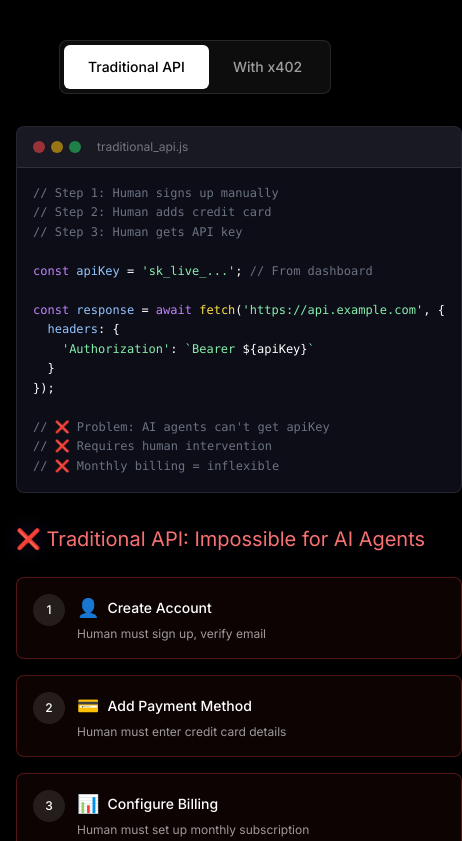
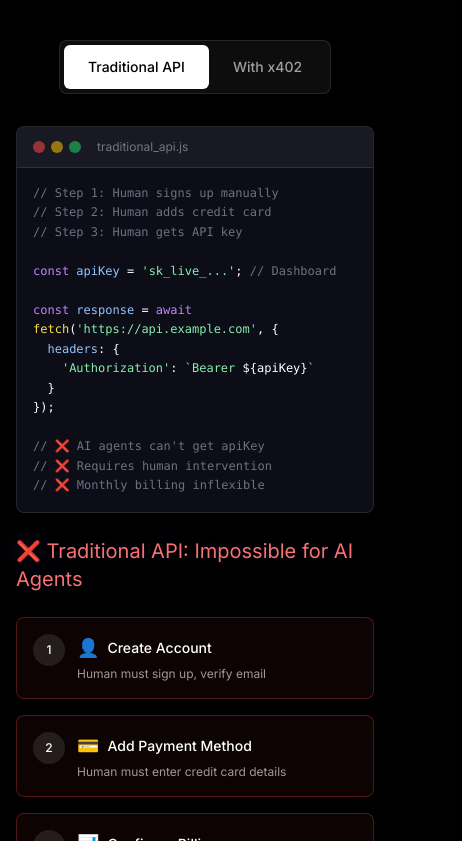
Before and after one commit to AeroNyxNetwork/AeroNyx-web, a Next.js app: page / in a window 390 px wide. Shown: the part 1683-2524 px from the top of the page, 462 px wide, since content can reach past the window. Built offline with nearby package versions, Linux system fonts and the light colour scheme.

Commit message:
Update X402Showcase.js

```diff
--- a/components/sections/X402Showcase.js
+++ b/components/sections/X402Showcase.js
@@ -3,8 +3,7 @@
  * X402Showcase.js - NEW Component
  * ============================================
  *
- *
- * Last Modified: v1.0 - Initial creation
+ * Last Modified: v1.1 - Fixed mobile overflow issues with code blocks
  * ============================================
  */
 
@@ -71,7 +70,7 @@ const X402Showcase = () => {
           </div>
 
           {/* Comparison Content */}
-          <div className="grid md:grid-cols-2 gap-8 md:gap-12 mb-12">
+          <div className="grid md:grid-cols-2 gap-6 md:gap-12 mb-12">
 
             {/* Flow Visualization */}
             <motion.div
@@ -96,7 +95,9 @@ const X402Showcase = () => {
               transition={{ duration: 0.4 }}
               className="order-1 md:order-2"
             >
-              <div className="bg-neutral-900 rounded-lg border border-white/10 overflow-hidden">
+              {/* Add overflow container with proper padding */}
+              <div className="w-full overflow-hidden">
+                <div className="bg-neutral-900 rounded-lg border border-white/10 overflow-x-auto">
                   {/* Code Header */}
                   <div className="flex items-center justify-between px-4 py-3 border-b border-white/10 bg-white/5">
                     <div className="flex items-center gap-2">
@@ -111,13 +112,14 @@ const X402Showcase = () => {
                     </div>
                   </div>
 
-                {/* Code Content */}
-                <div className="p-4 font-mono text-sm overflow-x-auto">
+                  {/* Code Content - with max-w and proper wrapping */}
+                  <div className="p-4 font-mono text-xs sm:text-sm min-w-0">
                     {activeTab === 'traditional' ? (
                       <TraditionalCode />
                     ) : (
                       <X402Code />
                     )}
+                  </div>
                 </div>
               </div>
             </motion.div>
@@ -309,13 +311,13 @@ const FlowStep = ({ number, title, description, status, icon }) => {
  * Traditional API Code Example
  */
 const TraditionalCode = () => (
-  <pre className="text-xs leading-relaxed">
-    <code>
+  <pre className="text-xs leading-relaxed overflow-x-visible whitespace-pre-wrap break-words">
+    <code className="block">
       <span className="text-gray-500">// Step 1: Human signs up manually</span>{'\n'}
       <span className="text-gray-500">// Step 2: Human adds credit card</span>{'\n'}
       <span className="text-gray-500">// Step 3: Human gets API key</span>{'\n'}
       {'\n'}
-      <span className="text-purple-400">const</span> <span className="text-blue-300">apiKey</span> = <span className="text-green-300">'sk_live_...'</span>; <span className="text-gray-500">// From dashboard</span>{'\n'}
+      <span className="text-purple-400">const</span> <span className="text-blue-300">apiKey</span> = <span className="text-green-300">'sk_live_...'</span>; <span className="text-gray-500">// Dashboard</span>{'\n'}
       {'\n'}
       <span className="text-purple-400">const</span> <span className="text-blue-300">response</span> = <span className="text-purple-400">await</span> <span className="text-yellow-300">fetch</span>(<span className="text-green-300">'https://api.example.com'</span>, {'{'}{'\n'}
       {'  '}<span className="text-blue-300">headers</span>: {'{'}{'\n'}
@@ -323,9 +325,9 @@ const TraditionalCode = () => (
       {'  }'}{'\n'}
       {'}'});{'\n'}
       {'\n'}
-      <span className="text-gray-500">// ❌ Problem: AI agents can't get apiKey</span>{'\n'}
+      <span className="text-gray-500">// ❌ AI agents can't get apiKey</span>{'\n'}
       <span className="text-gray-500">// ❌ Requires human intervention</span>{'\n'}
-      <span className="text-gray-500">// ❌ Monthly billing = inflexible</span>
+      <span className="text-gray-500">// ❌ Monthly billing inflexible</span>
     </code>
   </pre>
 );
@@ -334,9 +336,9 @@ const TraditionalCode = () => (
  * x402 API Code Example
  */
 const X402Code = () => (
-  <pre className="text-xs leading-relaxed">
-    <code>
-      <span className="text-gray-500">// That's it! No sign-up, no API keys needed</span>{'\n'}
+  <pre className="text-xs leading-relaxed overflow-x-visible whitespace-pre-wrap break-words">
+    <code className="block">
+      <span className="text-gray-500">// That's it! No sign-up needed</span>{'\n'}
       {'\n'}
       <span className="text-purple-400">const</span> <span className="text-blue-300">response</span> = <span className="text-purple-400">await</span> <span className="text-yellow-300">fetch</span>(<span className="text-green-300">'https://aeronyx.network/compute'</span>, {'{'}{'\n'}
       {'  '}<span className="text-blue-300">headers</span>: {'{'}{'\n'}
@@ -346,12 +348,12 @@ const X402Code = () => (
       {'\n'}
       <span className="text-gray-500">// ✅ Fully autonomous</span>{'\n'}
       <span className="text-gray-500">// ✅ Instant payment (&lt;200ms)</span>{'\n'}
-      <span className="text-gray-500">// ✅ Pay only for what you use</span>{'\n'}
+      <span className="text-gray-500">// ✅ Pay only what you use</span>{'\n'}
       {'\n'}
       <span className="text-gray-500">// Behind the scenes:</span>{'\n'}
-      <span className="text-gray-500">// 1. Server responds 402 Payment Required</span>{'\n'}
-      <span className="text-gray-500">// 2. Wallet auto-signs payment via x402</span>{'\n'}
-      <span className="text-gray-500">// 3. Request retried with payment proof</span>{'\n'}
+      <span className="text-gray-500">// 1. Server: 402 Payment Required</span>{'\n'}
+      <span className="text-gray-500">// 2. Wallet auto-signs via x402</span>{'\n'}
+      <span className="text-gray-500">// 3. Request retried with payment</span>{'\n'}
       <span className="text-gray-500">// 4. Resource delivered instantly</span>
     </code>
   </pre>
```
Lines whose indentation alone changed are shown as unchanged.
